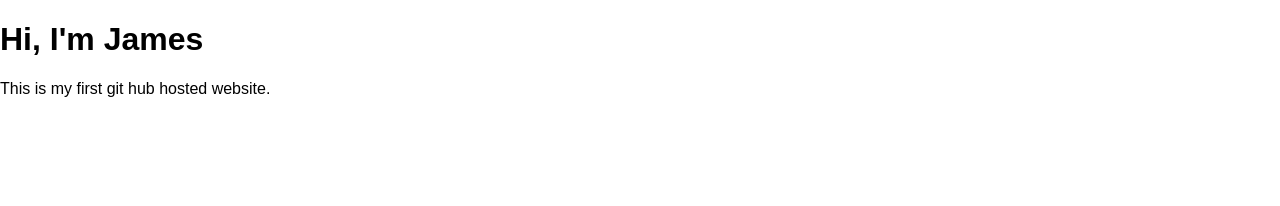
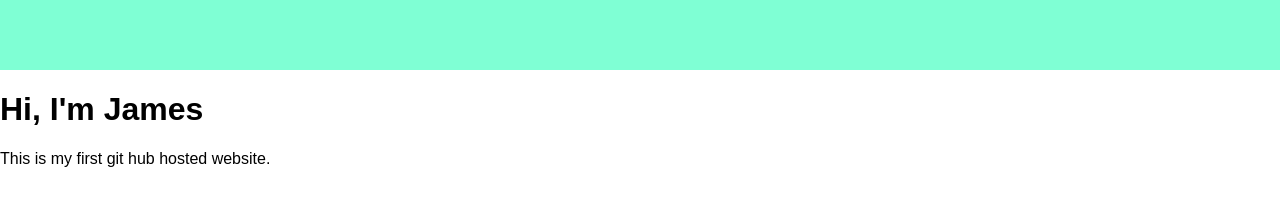
Before and after one commit to theWebby/theWebby.github.io, a plain HTML site: page index.html in a window 1280 px wide. Drawn offline with Linux system fonts and the light colour scheme; files that its build step writes are made by us from their sources.

Commit message:
Added comments and setup structure of the file

```diff
--- a/css/style.css
+++ b/css/style.css
@@ -0,0 +1,20 @@
+/*
+@author: James Webb
+@created: 01/03/2017
+
+*/
+
+
+/*-- tags --*/
+
+    header{
+        height: 70px;
+        background-color: aquamarine;
+    }
+
+
+/*-- ids --*/
+
+
+
+/*-- classes --*/
```
Also changed, not shown: index.html (line endings or trailing spaces).
